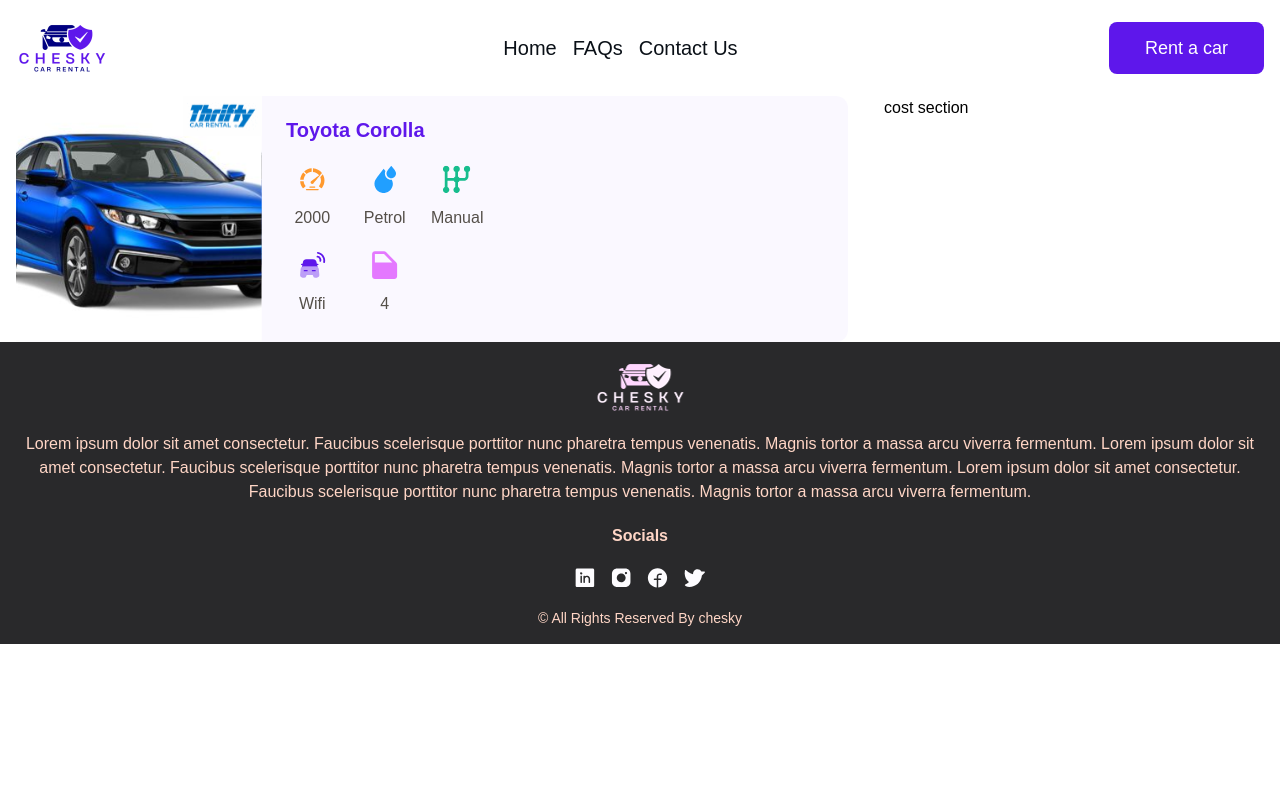
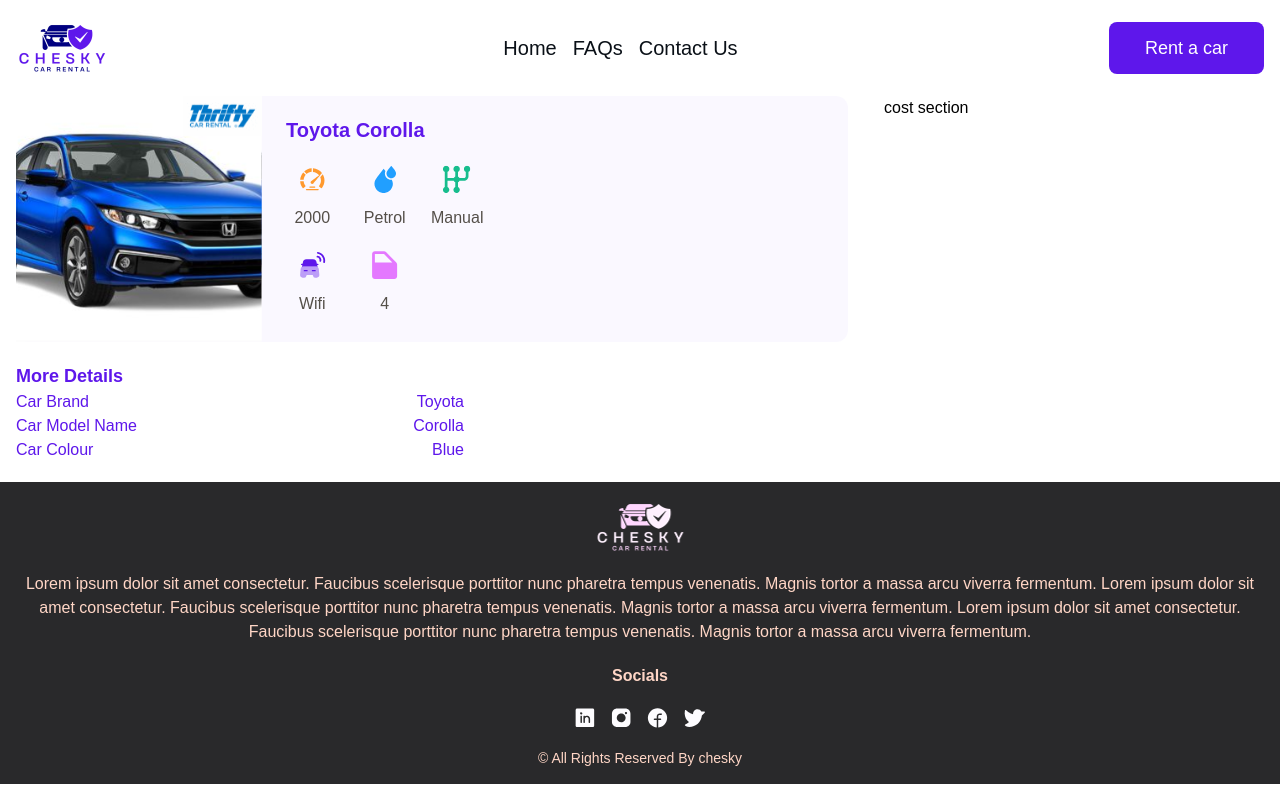
Before and after one commit to AfeezGL/chesky-frontend, a Next.js app: page /cars/1 in a window 1280 px wide. Built offline with nearby package versions, Linux system fonts and the light colour scheme.

Commit message:
feat: adds more details section

```diff
--- /dev/null
+++ b/cars/partials/CarDetails.jsx
@@ -0,0 +1,19 @@
+export default function CarDetails({ details }) {
+  return (
+    <div className='text-blue mb-5 mt-5 capitalize'>
+      <h2 className='font-bold text-lg'>More details</h2>
+      <div className='flex justify-between'>
+        <p>car brand</p>
+        <p>{details.brand}</p>
+      </div>
+      <div className='flex justify-between'>
+        <p>car model name</p>
+        <p>{details.model}</p>
+      </div>
+      <div className='flex justify-between'>
+        <p>car colour</p>
+        <p>{details.color}</p>
+      </div>
+    </div>
+  );
+}
--- a/pages/cars/[id].jsx
+++ b/pages/cars/[id].jsx
@@ -1,11 +1,18 @@
 import CarImg from '@/assets/cars/car-img.svg';
 import Car from '@/cars/partials/Car';
+import CarDetails from '@/cars/partials/CarDetails';
 import { useRouter } from 'next/router';
 
-export default function CarDetails() {
+export default function CarDetailsPage() {
   const router = useRouter();
   const { id } = router.query;
-  const car = { id, name: 'Toyota Corolla', image: CarImg, price: 40 };
+  const car = {
+    id,
+    name: 'Toyota Corolla',
+    image: CarImg,
+    price: 40,
+    details: { brand: 'toyota', model: 'corolla', color: 'blue' },
+  };
   return (
     <section
       aria-label='Car details'
@@ -13,6 +20,9 @@
     >
       <div className='sm:basis-2/3'>
         <Car car={car} showPrice={false} />
+        <div className='max-w-md'>
+          <CarDetails details={car.details} />
+        </div>
       </div>
       <div>cost section</div>
     </section>
--- a/styles/output.css
+++ b/styles/output.css
@@ -571,6 +571,10 @@
   margin-top: 7rem;
 }
 
+.mt-5 {
+  margin-top: 1.25rem;
+}
+
 .block {
   display: block;
 }
@@ -617,6 +621,10 @@
 
 .max-w-sm {
   max-width: 24rem;
+}
+
+.max-w-md {
+  max-width: 28rem;
 }
 
 .flex-1 {
```
